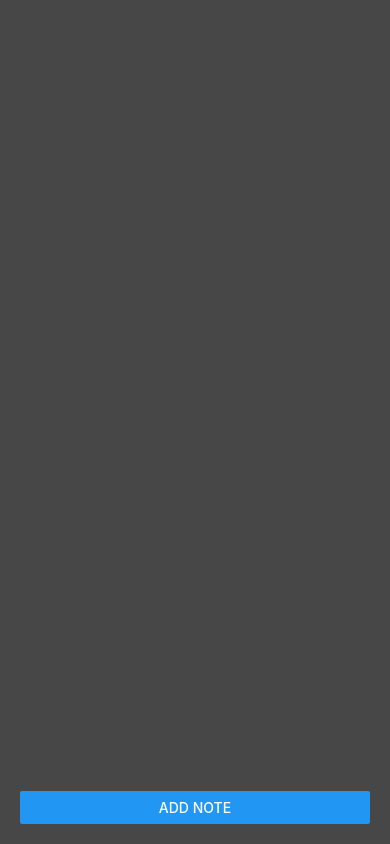
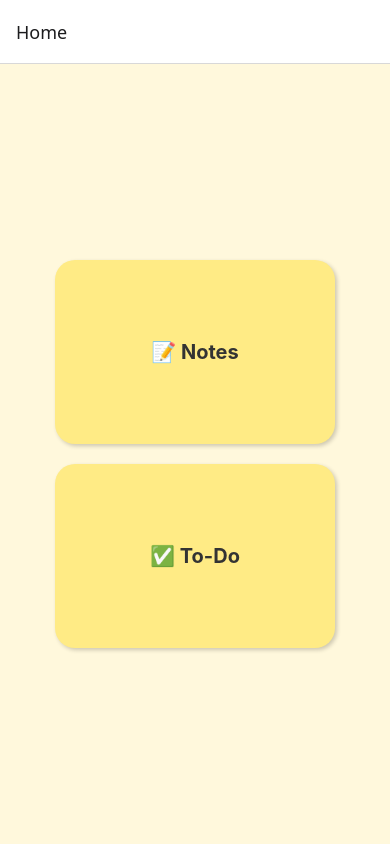
Before and after one commit to Felix-Silva/tasket, a React Native app: screen /Home in a window 390 px wide. Built offline with nearby package versions, Linux system fonts and the light colour scheme.

Commit message:
Redo HomeScreen layout with navigation to Notes and To-Do

```diff
--- a/App.js
+++ b/App.js
@@ -2,14 +2,18 @@ import React from 'react';
 import { NavigationContainer } from '@react-navigation/native';
 import { createNativeStackNavigator } from '@react-navigation/native-stack';
 import HomeScreen from './screens/HomeScreen';
+import NotesScreen from './screens/NotesScreen';
+import TodoScreen from './screens/TodoScreen';
 
 const Stack = createNativeStackNavigator();
 
 export default function App() {
   return (
     <NavigationContainer>
-      <Stack.Navigator screenOptions={{ headerShown: false }}>
+      <Stack.Navigator initialRouteName="Home">
         <Stack.Screen name="Home" component={HomeScreen} />
+        <Stack.Screen name="Notes" component={NotesScreen} />
+        <Stack.Screen name="ToDo" component={TodoScreen} />
       </Stack.Navigator>
     </NavigationContainer>
   );
--- a/screens/HomeScreen.js
+++ b/screens/HomeScreen.js
@@ -1,41 +1,18 @@
-// screens/HomeScreen.js
-import React, { useEffect, useState } from 'react';
-import { View, FlatList, Text, Button, StyleSheet } from 'react-native';
-import AsyncStorage from '@react-native-async-storage/async-storage';
+import React from 'react';
+import { View, Text, Pressable, StyleSheet } from 'react-native';
 
-export default function HomeScreen() {
-  const [notes, setNotes] = useState([]);
-
-  useEffect(() => {
-    loadNotes();
-  }, []);
-
-  const loadNotes = async () => {
-    const data = await AsyncStorage.getItem('notes');
-    if (data) setNotes(JSON.parse(data));
-  };
-
-  const saveNotes = async (newNotes) => {
-    await AsyncStorage.setItem('notes', JSON.stringify(newNotes));
-    setNotes(newNotes);
-  };
-
+export default function HomeScreen({ navigation }) {
   return (
     <View style={styles.container}>
-      <FlatList
-        data={notes}
-        keyExtractor={(_, i) => i.toString()}
-        renderItem={({ item }) => (
-          <Text style={styles.item}>{item}</Text>
-        )}
-      />
-      <Button
-        title="Add Note"
-        onPress={() => {
-          const newNotes = [...notes, `note ${notes.length + 1}`];
-          saveNotes(newNotes);
-        }}
-      />
+      <View style={styles.column}>
+        <Pressable style={styles.block} onPress={() => navigation.navigate('Notes')}>
+          <Text style={styles.blockText}>📝 Notes</Text>
+        </Pressable>
+
+        <Pressable style={styles.block} onPress={() => navigation.navigate('ToDo')}>
+          <Text style={styles.blockText}>✅ To-Do</Text>
+        </Pressable>
+      </View>
     </View>
   );
 }
@@ -43,12 +20,38 @@ export default function HomeScreen() {
 const styles = StyleSheet.create({
   container: {
     flex: 1,
+    backgroundColor: '#fff8dc', // legal pad
     padding: 20,
-    backgroundColor: '#474747ff'
-    },
-  item: {
-    fontSize: 18,
-    padding: 8,
-    borderBottomWidth: 1
-},
+    justifyContent: 'center',
+  },
+  title: {
+    fontSize: 32,
+    fontWeight: 'bold',
+    marginBottom: 30,
+    textAlign: 'center',
+    color: '#333',
+  },
+  column: {
+    justifyContent: 'center',
+    alignItems: 'center',
+  },
+  block: {
+    backgroundColor: '#ffeb85', // deeper yellow
+    marginVertical: 10,
+    paddingVertical: 80,
+    paddingHorizontal: 30,
+    borderRadius: 20,
+    elevation: 4,
+    shadowColor: '#000',
+    shadowOpacity: 0.2,
+    shadowOffset: { width: 2, height: 2 },
+    shadowRadius: 4,
+    width: '80%',
+    alignItems: 'center',
+  },
+  blockText: {
+    fontSize: 20,
+    fontWeight: 'bold',
+    color: '#333',
+  },
 });
--- /dev/null
+++ b/screens/NotesScreen.js
@@ -0,0 +1,10 @@
+import React from 'react';
+import { View, Text } from 'react-native';
+
+export default function NotesScreen() {
+  return (
+    <View style={{ flex: 1, justifyContent: 'center', alignItems: 'center' }}>
+      <Text>Notes List</Text>
+    </View>
+  );
+}
--- /dev/null
+++ b/screens/TodoScreen.js
@@ -0,0 +1,10 @@
+import React from 'react';
+import { View, Text } from 'react-native';
+
+export default function TodoScreen() {
+  return (
+    <View style={{ flex: 1, justifyContent: 'center', alignItems: 'center' }}>
+      <Text>To-Do List</Text>
+    </View>
+  );
+}
```
